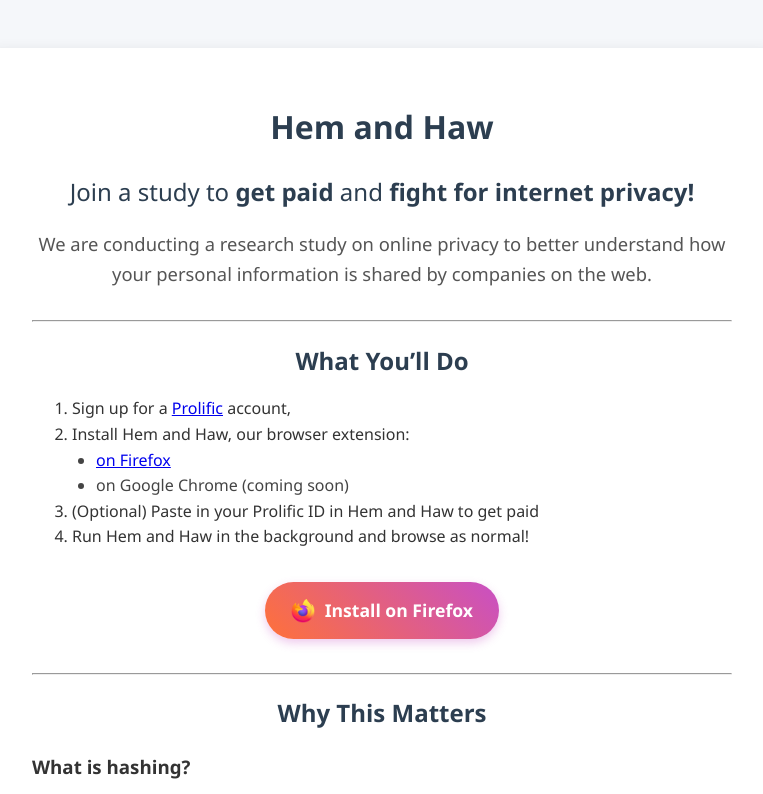
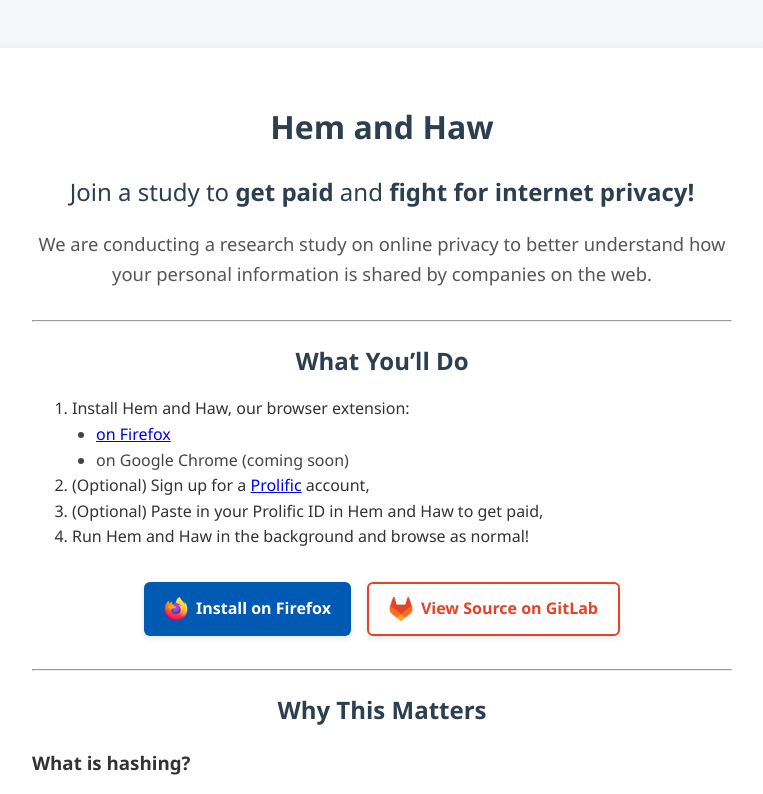
Before and after one commit to tincangit/hemandhaw-study, a plain HTML site: page index.html in a window 1280 px wide. Shown: the top 794 px of the page, without its empty margins (258-1021 px from the left). Drawn offline with Linux system fonts and the light colour scheme.

Commit message:
cosmetic and added gitlab source

```diff
--- a/index.css
+++ b/index.css
@@ -67,30 +67,47 @@ a.contact-link:hover {
     text-decoration: underline;
 }
 
-.firefox-button {
+.firefox-button, .gitlab-button {
   display: inline-flex;
   align-items: center;
-  gap: 0.6rem;
-  background: linear-gradient(45deg, #ff7139, #c84fc5);
-  color: white;
-  font-weight: 600;
-  padding: 0.9rem 1.6rem;
-  font-size: 1.1rem;
-  border-radius: 999px;
+  gap: 0.5rem;
+  padding: 0.75rem 1.25rem;
+  font-weight: bold;
+  font-size: 1rem;
   text-decoration: none;
-  box-shadow: 0 4px 10px rgba(200, 79, 197, 0.3);
-  transition: background 0.3s ease, transform 0.2s ease;
-}
-
-.firefox-button:hover {
-  background: linear-gradient(45deg, #ff5e14, #a941c0);
-  transform: translateY(-2px);
+  border-radius: 6px;
+  transition: background-color 0.2s ease, border 0.2s ease;
+  box-shadow: 0 2px 6px rgba(0, 0, 0, 0.1);
 }
 
 .firefox-icon {
   width: 24px;
   height: 24px;
 }
+
+/* Firefox button - blue */
+.firefox-button {
+  background-color: #0059b3;
+  color: white;
+}
+
+.firefox-button:hover {
+  background-color: #003d80;
+}
+
+/* GitLab button - white with orange border/text */
+.gitlab-button {
+  background-color: white;
+  color: #e24329;
+  border: 2px solid #e24329;
+}
+
+.gitlab-button:hover {
+  background-color: #fef1ee;
+  border-color: #cc3a22;
+  color: #cc3a22;
+}
+
 
 .faq details {
   background: #f0f2f5;
--- a/index.html
+++ b/index.html
@@ -20,21 +20,21 @@
         <h2><strong>What You’ll Do</strong></h2>
         <p>
         <ol>
-            <li>Sign up for a <a href="https://www.prolific.com/" target="_blank">Prolific</a> account,</li>
             <li>Install Hem and Haw, our browser extension:
               <ul>
                 <li><a href="https://addons.mozilla.org/en-CA/firefox/addon/hem-and-haw/" target="_blank">on Firefox</a></li>
                 <li>on Google Chrome (coming soon)</li>
               </ul>
             </li>
-            <li>(Optional) Paste in your Prolific ID in Hem and Haw to get paid</li>
+            <li>(Optional) Sign up for a <a href="https://www.prolific.com/" target="_blank">Prolific</a> account,</li>
+            <li>(Optional) Paste in your Prolific ID in Hem and Haw to get paid,</li>
             <li>Run Hem and Haw in the background and browse as normal!</li>
         </ol>
         </p>
     </section>
 
-    <div style="text-align:center; margin-top: 2rem;">
-    <a href="https://addons.mozilla.org/en-CA/firefox/addon/hem-and-haw/"
+    <div style="display: flex; justify-content: center; gap: 1rem; margin-top: 2rem; flex-wrap: wrap;">
+      <a href="https://addons.mozilla.org/en-CA/firefox/addon/hem-and-haw/"
         target="_blank"
         rel="noopener noreferrer"
         class="firefox-button">
@@ -42,8 +42,20 @@
             alt="Firefox Logo"
             class="firefox-icon" />
         Install on Firefox
-    </a>
+      </a>
+
+      <a href="https://csgit.ucalgary.ca/tin.le/hemandhaw"
+        target="_blank"
+        rel="noopener noreferrer"
+        class="gitlab-button">
+        <img src="resources/images/gitlab_logo.png"
+            alt="GitLab Logo"
+            class="firefox-icon" />
+        View Source on GitLab
+      </a>
     </div>
+
+
     <br>
     <hr>
     <section>
```
Also changed, not shown: resources/images/gitlab_logo.png (added).
